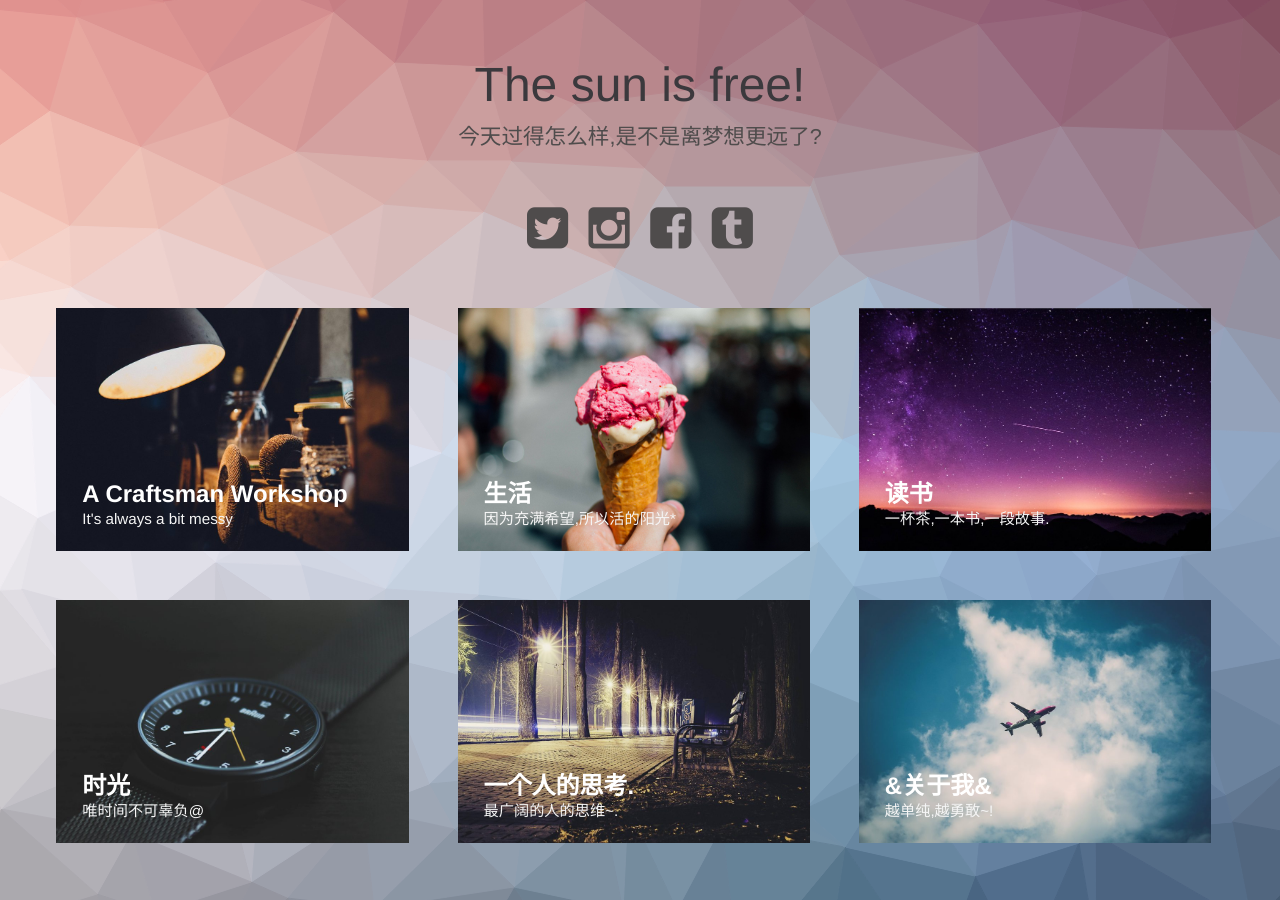
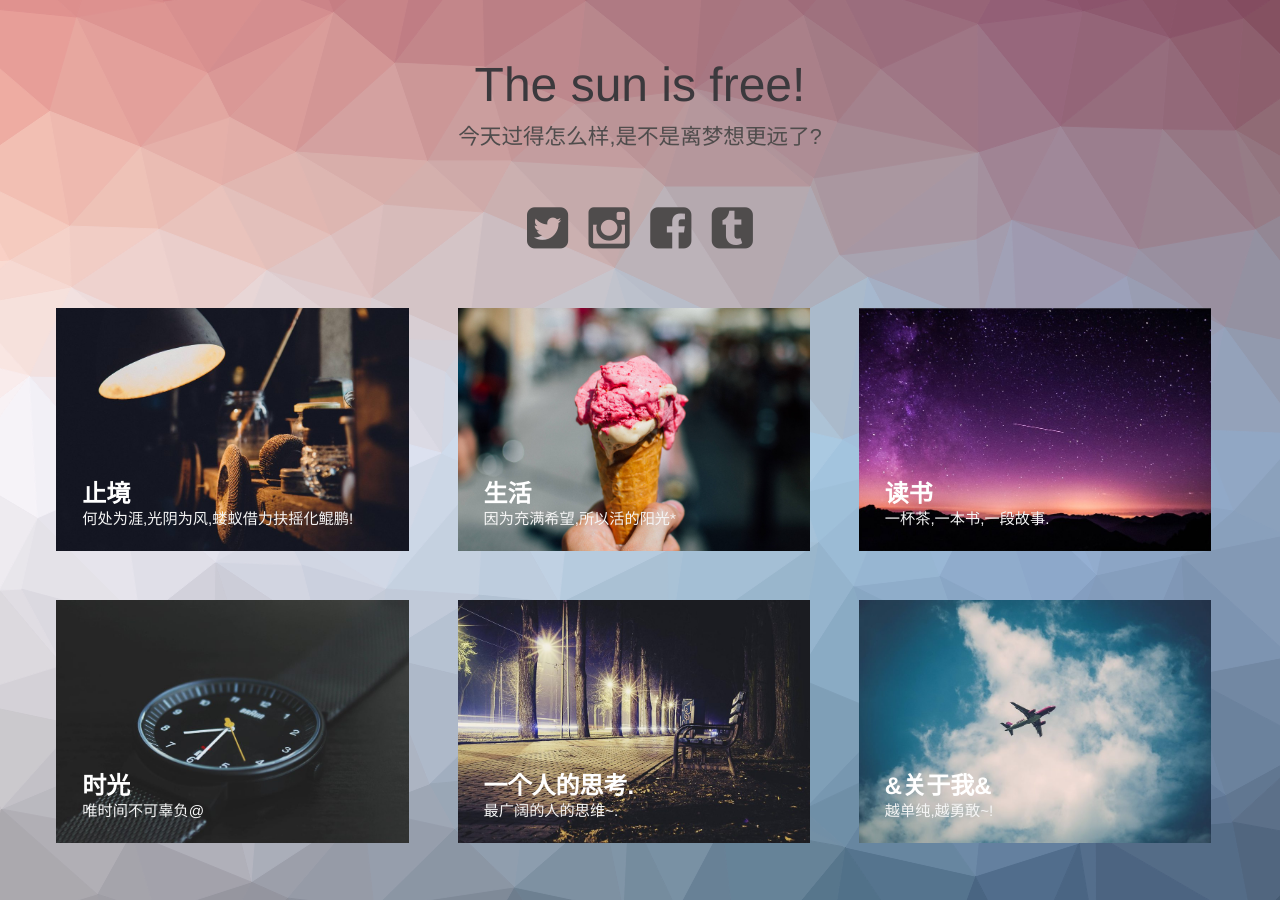
Before and after one commit to skyzhen/skyzhen.github.io, a Jekyll site: the page built from index.html, in a window 1280 px wide. Built offline with Jekyll 4.4.1, drawn with Linux system fonts in a browser that asks for light colours.

Commit message:
Update 2015-04-25-workshop.markdown

```diff
--- a/_posts/2015-04-25-workshop.markdown
+++ b/_posts/2015-04-25-workshop.markdown
@@ -1,6 +1,6 @@
 ---
-title:  "A Craftsman Workshop"
-subtitle: "It's always a bit messy"
+title:  "止境"
+subtitle: "何处为涯,光阴为风,蝼蚁借力扶摇化鲲鹏!"
 author: "Wferr"
 avatar: "img/authors/wferr.png"
 image: "img/f.jpg"
```
